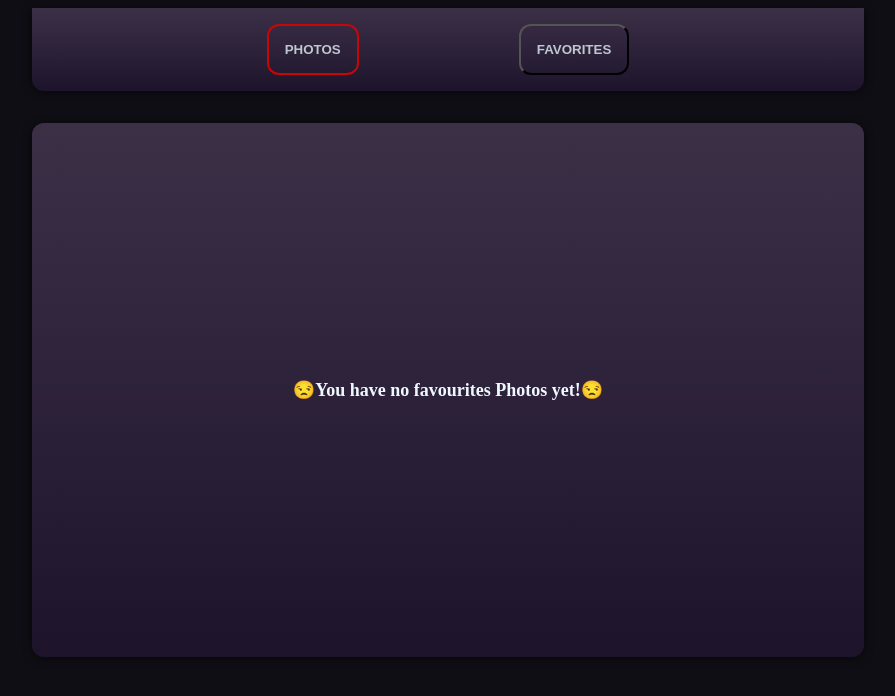
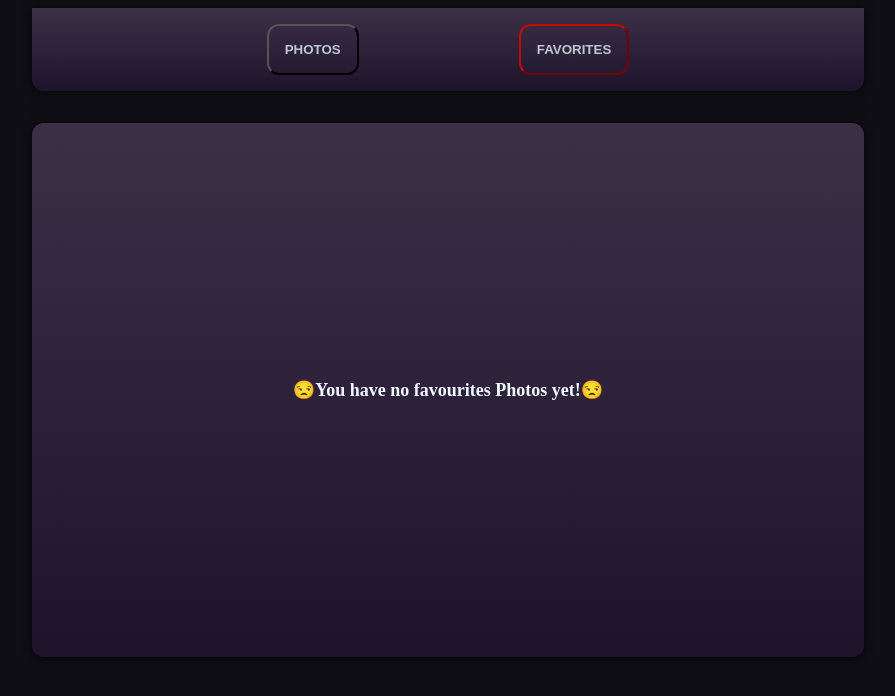
Before and after one commit to Peter-Xsp/favPhotos, an Angular app: page /favourites in a window 1280 px wide. Shown: the top 696 px of the page, without its empty margins (192-1087 px from the left). Built offline with nearby package versions, Linux system fonts and the light colour scheme.

Commit message:
photos.service

```diff
--- a/src/app/favourites/favourites.component.css
+++ b/src/app/favourites/favourites.component.css
@@ -47,7 +47,13 @@ p {
   color: aliceblue;
 }
 
-@media (max-width: 820px) {
+@media (max-width: 1020px) {
+  .favourites-Photos {
+    grid-template-columns: repeat(2, 1fr);
+  }
+}
+
+@media (max-width: 720px) {
   .favourites-Photos {
     grid-template-columns: repeat(1, 1fr);
   }
--- a/src/app/favourites/favourites.component.ts
+++ b/src/app/favourites/favourites.component.ts
@@ -1,8 +1,10 @@
-import { Component } from '@angular/core';
+import { Component, Inject, PLATFORM_ID } from '@angular/core';
+import { isPlatformBrowser } from '@angular/common';
 
-import { Photo, RANDOM_PHOTOS } from '../random-photos';
 import { PhotoComponent } from '../photo/photo.component';
 import { LocalStorageService } from './local-storage.service';
+import { Photo } from '../photo/photo.module';
+import { PhotosService } from '../photos/photos.service';
 
 @Component({
   selector: 'app-favorites',
@@ -14,28 +16,39 @@ import { LocalStorageService } from './local-storage.service';
 export class FavouritesComponent {
   likedPhotos: Photo[] = [];
 
-  // constructor() {
-  //   this.likedphotos = RANDOM_PHOTOS.filter((photo) => photo.liked === true);
-  // }
-
-  constructor(private localStorageService: LocalStorageService) {
-    const savedPhotos = this.localStorageService.getItem('likedPhotos');
-    if (savedPhotos) {
-      this.likedPhotos = JSON.parse(savedPhotos);
+  constructor(
+    private photosService: PhotosService,
+    private localStorageService: LocalStorageService,
+    @Inject(PLATFORM_ID) private platformId: object
+  ) {
+    if (isPlatformBrowser(this.platformId)) {
+      const savedPhotos = this.localStorageService.getItem('likedPhotos');
+      if (savedPhotos) {
+        this.likedPhotos = JSON.parse(savedPhotos);
+      } else {
+        this.likedPhotos = photosService.RANDOM_PHOTOS.filter(
+          (photo) => photo.liked === true
+        );
+      }
     } else {
-      this.likedPhotos = RANDOM_PHOTOS.filter((photo) => photo.liked === true);
+      this.likedPhotos = photosService.RANDOM_PHOTOS.filter(
+        (photo) => photo.liked === true
+      );
     }
   }
 
   updateLikedPhotos() {
     const photosString = JSON.stringify(this.likedPhotos);
-    this.localStorageService.setItem('likedPhotos', photosString);
+    if (isPlatformBrowser(this.platformId)) {
+      this.localStorageService.setItem('likedPhotos', photosString);
+    }
   }
 
   onPhotoLike(photo: Photo) {
-    // Toggle liked status, update the likedPhotos array, and save it
     photo.liked = !photo.liked;
-    this.likedPhotos = RANDOM_PHOTOS.filter((photo) => photo.liked === true);
+    this.likedPhotos = this.photosService.RANDOM_PHOTOS.filter(
+      (photo) => photo.liked === true
+    );
     this.updateLikedPhotos();
   }
 }
--- a/src/app/header/header.component.css
+++ b/src/app/header/header.component.css
@@ -26,6 +26,6 @@ button {
 }
 button:hover,
 .active {
-  border-style: double;
+  font-weight: bold;
   border-color: rgb(199, 6, 6);
 }
--- a/src/app/header/header.component.html
+++ b/src/app/header/header.component.html
@@ -1,18 +1,11 @@
 <header>
   <div class="buttons-board">
-    <button
-      routerLink=""
-      [ngClass]="{ active: activeButton === 'photos' }"
-      (click)="setActive('photos')"
-      id="photos"
-    >
+    <button routerLink="" [class.active]="activeButton === 'photos'">
       PHOTOS
     </button>
     <button
       routerLink="/favourites"
-      [ngClass]="{ active: activeButton === 'fav' }"
-      (click)="setActive('fav')"
-      id="fav"
+      [class.active]="activeButton === 'favourites'"
     >
       FAVORITES
     </button>
--- a/src/app/header/header.component.ts
+++ b/src/app/header/header.component.ts
@@ -1,6 +1,6 @@
 import { CommonModule } from '@angular/common';
-import { Component } from '@angular/core';
-import { RouterLink } from '@angular/router';
+import { Component, inject } from '@angular/core';
+import { NavigationEnd, Router, RouterLink } from '@angular/router';
 
 @Component({
   selector: 'app-header',
@@ -12,7 +12,16 @@ import { RouterLink } from '@angular/router';
 export class HeaderComponent {
   activeButton: string = 'photos';
 
-  setActive(button: string) {
-    this.activeButton = button;
+  private router = inject(Router);
+  constructor() {
+    this.router.events.subscribe((event) => {
+      if (event instanceof NavigationEnd) {
+        if (event.url === '/') {
+          this.activeButton = 'photos';
+        } else if (event.url === '/favourites') {
+          this.activeButton = 'favourites';
+        }
+      }
+    });
   }
 }
--- /dev/null
+++ b/src/app/photo/photo.module.ts
@@ -0,0 +1,5 @@
+export interface Photo {
+  id: string;
+  url: string;
+  liked: boolean;
+}
--- a/src/app/photos/photos.component.css
+++ b/src/app/photos/photos.component.css
@@ -35,7 +35,13 @@ main {
   padding: 0;
 }
 
-@media (max-width: 820px) {
+@media (max-width: 1020px) {
+  .allPhotos {
+    grid-template-columns: repeat(2, 1fr);
+  }
+}
+
+@media (max-width: 720px) {
   .allPhotos {
     grid-template-columns: repeat(1, 1fr);
   }
--- a/src/app/photos/photos.component.ts
+++ b/src/app/photos/photos.component.ts
@@ -1,7 +1,8 @@
 import { Component } from '@angular/core';
 
-import { Photo, RANDOM_PHOTOS } from '../random-photos';
 import { PhotoComponent } from '../photo/photo.component';
+import { Photo } from '../photo/photo.module';
+import { PhotosService } from './photos.service';
 
 @Component({
   selector: 'app-photos',
@@ -11,7 +12,10 @@ import { PhotoComponent } from '../photo/photo.component';
   styleUrl: './photos.component.css',
 })
 export class PhotosComponent {
-  photos: Photo[] = RANDOM_PHOTOS;
+  constructor(private photosServices: PhotosService) {}
+
+  photos: Photo[] = this.photosServices.RANDOM_PHOTOS;
+
   onSelectPhoto(photo: Photo) {
     photo.liked = !photo.liked;
   }
--- /dev/null
+++ b/src/app/photos/photos.service.ts
@@ -0,0 +1,20 @@
+import { Injectable } from '@angular/core';
+
+import { Photo } from '../photo/photo.module';
+
+@Injectable({
+  providedIn: 'root',
+})
+export class PhotosService {
+  RANDOM_PHOTOS: Photo[] = [];
+
+  constructor() {
+    for (let i = 1; i <= 9; i++) {
+      this.RANDOM_PHOTOS.push({
+        id: `p${i}`,
+        url: `https://picsum.photos/200/300?random=${i}`,
+        liked: false,
+      });
+    }
+  }
+}
--- a/src/app/random-photos.ts
+++ /dev/null
@@ -1,15 +0,0 @@
-export interface Photo {
-  id: string;
-  url: string;
-  liked: boolean;
-}
-
-export const RANDOM_PHOTOS: Photo[] = [];
-
-for (let i = 1; i <= 9; i++) {
-  RANDOM_PHOTOS.push({
-    id: `p${i}`,
-    url: `https://picsum.photos/200/300?random=${i}`,
-    liked: false,
-  });
-}
```
